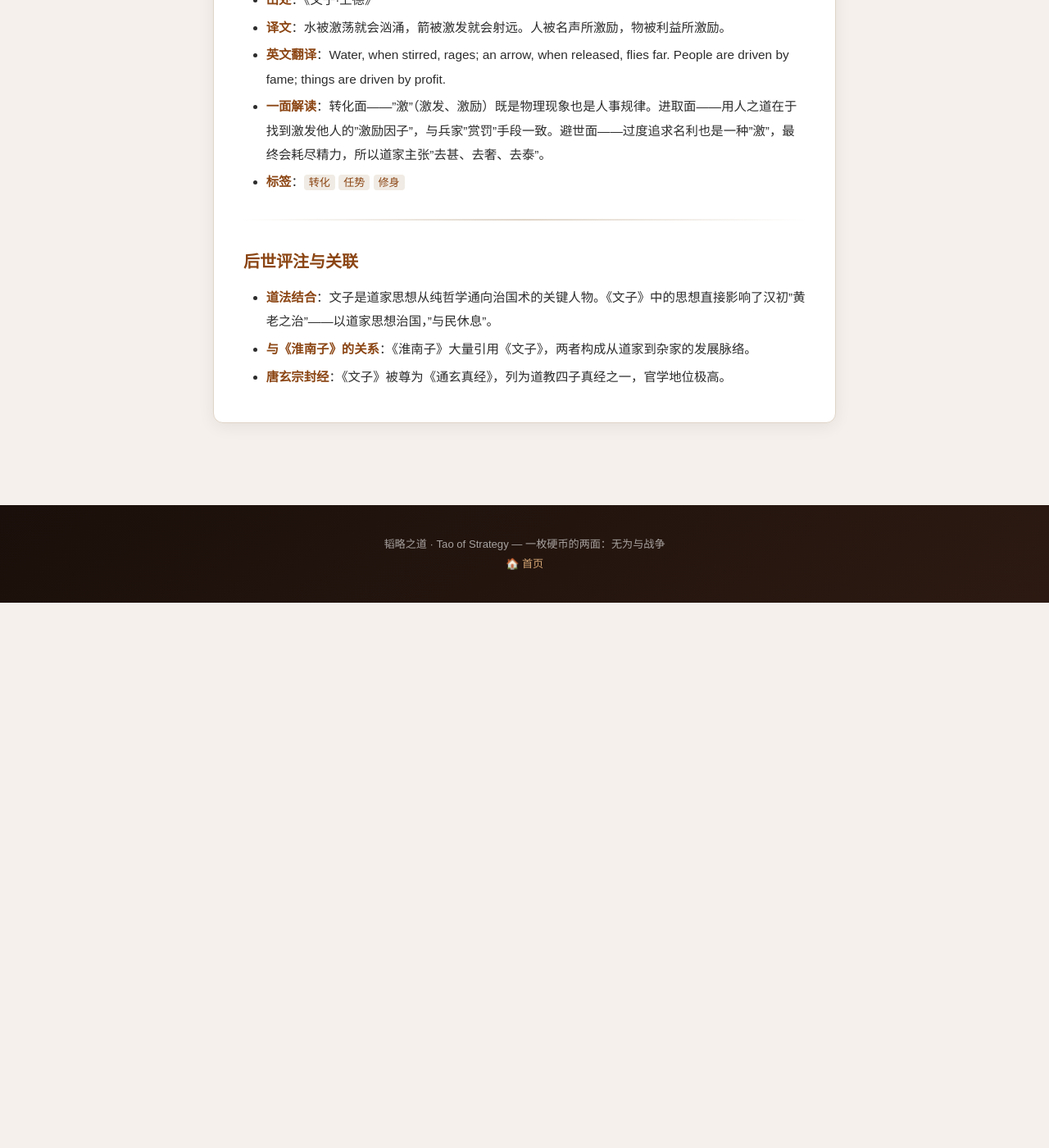
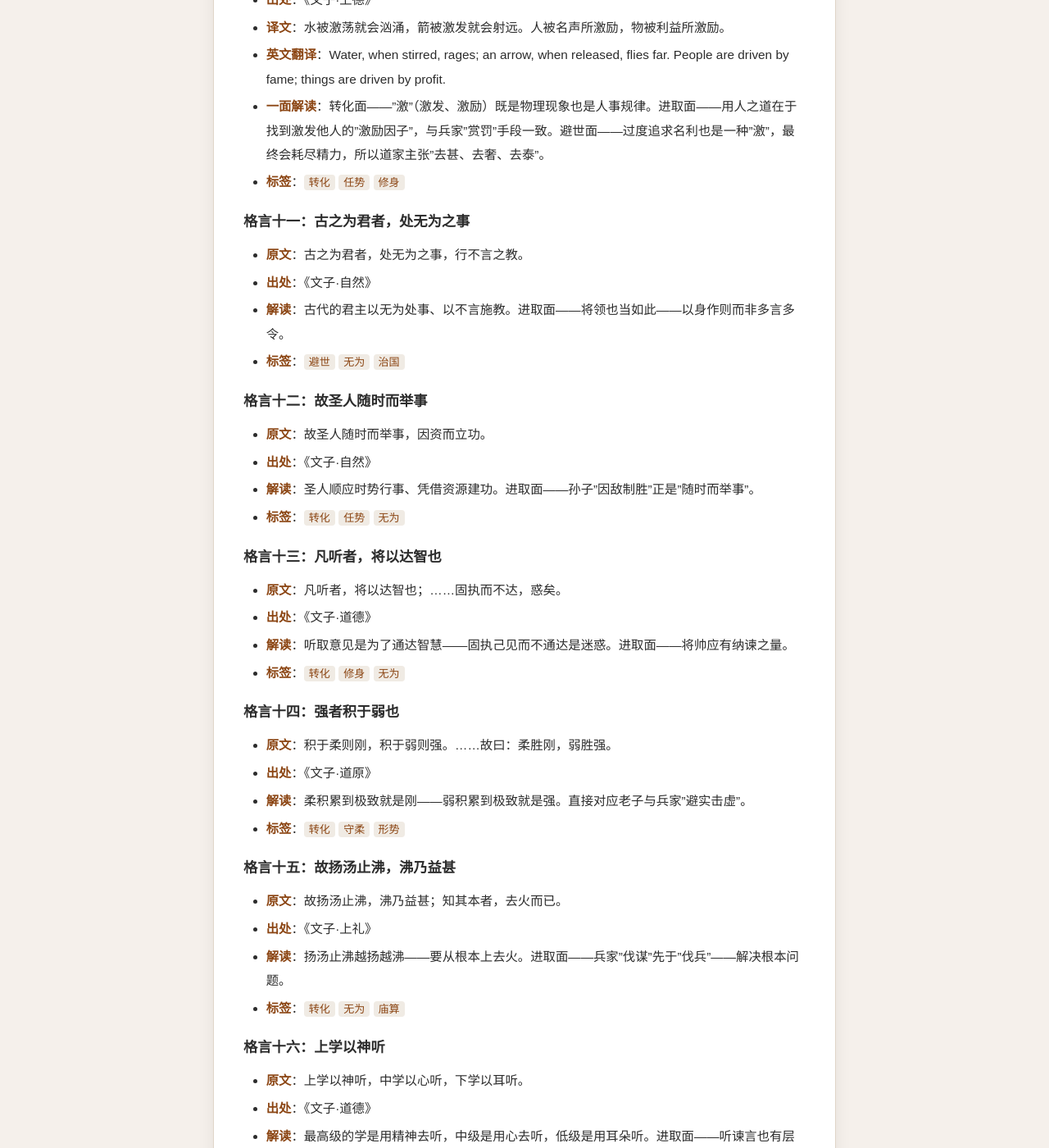
Before and after one commit to phoenixlucky/tao-of-strategy, a Jekyll site: the page built from people/daojia/wenzi.md, in a window 1280 px wide and 1400 px high, scrolled down 3882 px. Shown: the whole window at 82% size. Built offline with Jekyll 4.4.1, drawn with Linux system fonts in a browser that asks for light colours; our own code applies the rules of GitHub Pages for plain Markdown files; before the commit the page ends 4617 px from its top, so only the background shows below that; some of the changed text lies outside the part shown.

Commit message:
📖 文子扩充至20条

```diff
--- a/people/daojia/wenzi.md
+++ b/people/daojia/wenzi.md
@@ -107,6 +107,76 @@ tags: [避世, 无为, 道法, 治国]
 - **一面解读**：转化面——"激"（激发、激励）既是物理现象也是人事规律。进取面——用人之道在于找到激发他人的"激励因子"，与兵家"赏罚"手段一致。避世面——过度追求名利也是一种"激"，最终会耗尽精力，所以道家主张"去甚、去奢、去泰"。
 - **标签**：`转化` `任势` `修身`
 
+### 格言十一：古之为君者，处无为之事
+
+- **原文**：古之为君者，处无为之事，行不言之教。
+- **出处**：《文子·自然》
+- **解读**：古代的君主以无为处事、以不言施教。进取面——将领也当如此——以身作则而非多言多令。
+- **标签**：`避世` `无为` `治国`
+
+### 格言十二：故圣人随时而举事
+
+- **原文**：故圣人随时而举事，因资而立功。
+- **出处**：《文子·自然》
+- **解读**：圣人顺应时势行事、凭借资源建功。进取面——孙子"因敌制胜"正是"随时而举事"。
+- **标签**：`转化` `任势` `无为`
+
+### 格言十三：凡听者，将以达智也
+
+- **原文**：凡听者，将以达智也；……固执而不达，惑矣。
+- **出处**：《文子·道德》
+- **解读**：听取意见是为了通达智慧——固执己见而不通达是迷惑。进取面——将帅应有纳谏之量。
+- **标签**：`转化` `修身` `无为`
+
+### 格言十四：强者积于弱也
+
+- **原文**：积于柔则刚，积于弱则强。……故曰：柔胜刚，弱胜强。
+- **出处**：《文子·道原》
+- **解读**：柔积累到极致就是刚——弱积累到极致就是强。直接对应老子与兵家"避实击虚"。
+- **标签**：`转化` `守柔` `形势`
+
+### 格言十五：故扬汤止沸，沸乃益甚
+
+- **原文**：故扬汤止沸，沸乃益甚；知其本者，去火而已。
+- **出处**：《文子·上礼》
+- **解读**：扬汤止沸越扬越沸——要从根本上去火。进取面——兵家"伐谋"先于"伐兵"——解决根本问题。
+- **标签**：`转化` `无为` `庙算`
+
+### 格言十六：上学以神听
+
+- **原文**：上学以神听，中学以心听，下学以耳听。
+- **出处**：《文子·道德》
+- **解读**：最高级的学是用精神去听，中级是用心去听，低级是用耳朵听。进取面——听谏言也有层次——从善如流才是上将。
+- **标签**：`转化` `修身` `无为`
+
+### 格言十七：一渊不两蛟
+
+- **原文**：一渊不两蛟，一雌不二雄。
+- **出处**：《文子·上德》
+- **解读**：一潭水中不会有两条蛟龙——权力必须集中。进取面——兵家"三军一人"——统一指挥是取胜前提。
+- **标签**：`进取` `任势` `治国`
+
+### 格言十八：神者智之渊也
+
+- **原文**：神者智之渊也，神清则智明。
+- **出处**：《文子·道德》
+- **解读**：精神是智慧的源泉——精神清明则智慧明朗。进取面——将军心静才能做出正确判断——与王阳明"不动心"相通。
+- **标签**：`转化` `修身` `无为`
+
+### 格言十九：故圣人执一
+
+- **原文**：故圣人执一，以为天下牧民之要。
+- **出处**：《文子·道德》
+- **解读**：圣人执守"一"（道），作为治理天下的要领。进取面——兵家"以一击十"——集中于一点。
+- **标签**：`转化` `无为` `庙算`
+
+### 格言二十：得万人之兵，不如闻一言之当
+
+- **原文**：得万人之兵，不如闻一言之当。
+- **出处**：《文子·上德》
+- **解读**：得到一万人的军队，不如听到一句得当的话。进取面——谋略重于兵力——一言可破万军。
+- **标签**：`转化` `庙算` `无为`
+
 ---
 
 ## 后世评注与关联
```
